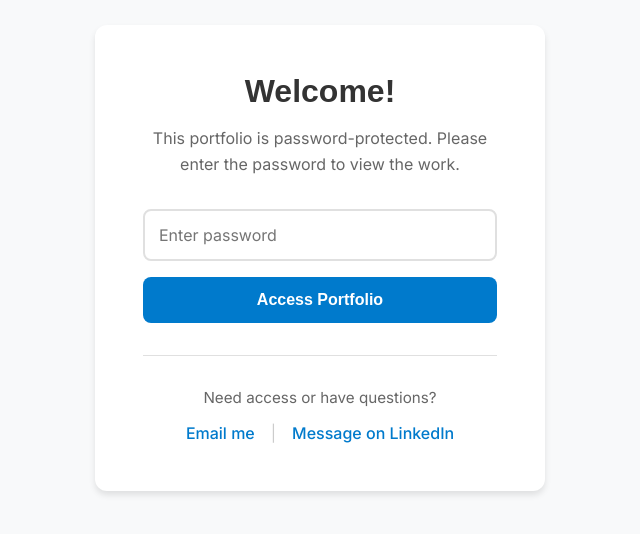
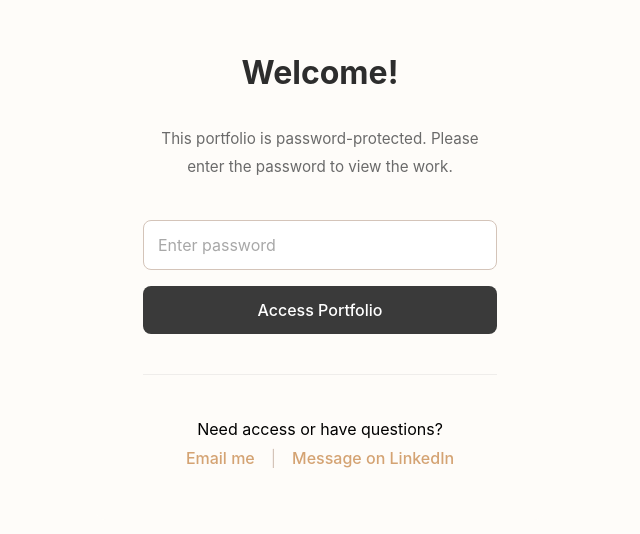
Before and after one commit to rochenc/portfolio-website, a plain HTML site: page login.html in a window 1280 px wide. Shown: the part 142-676 px from the top of the page, without its empty margins (320-960 px from the left). Drawn offline with Linux system fonts and the light colour scheme; a web font is replaced by a local one.

Commit message:
Update login page with modern design and warm colors

```diff
--- a/login.html
+++ b/login.html
@@ -15,77 +15,86 @@
         }
 
         body {
-            font-family: 'Inter', sans-serif;
-            background: #f8f9fa;
+            font-family: -apple-system, BlinkMacSystemFont, 'Segoe UI', 'Helvetica Neue', sans-serif;
+            background: #fefcf9;
             display: flex;
             align-items: center;
             justify-content: center;
             min-height: 100vh;
             padding: 2rem;
+            line-height: 1.8;
         }
 
         .login-container {
-            background: white;
+            background: #fefcf9;
             padding: 3rem;
             border-radius: 12px;
-            box-shadow: 0 4px 6px rgba(0, 0, 0, 0.1);
             max-width: 450px;
             width: 100%;
             text-align: center;
         }
 
         h1 {
-            font-family: 'Montserrat Condensed', sans-serif;
             font-size: 2rem;
-            margin-bottom: 1rem;
-            color: #333;
+            margin-bottom: 1.5rem;
+            color: #2d2d2d;
+            font-weight: 700;
         }
 
         .subtitle {
-            color: #666;
-            margin-bottom: 2rem;
-            line-height: 1.6;
+            color: #6a6a6a;
+            margin-bottom: 2.5rem;
+            line-height: 1.8;
+            font-size: 0.95rem;
         }
 
         .password-form {
-            margin-bottom: 2rem;
+            margin-bottom: 2.5rem;
         }
 
         input[type="password"] {
             width: 100%;
             padding: 0.875rem;
             font-size: 1rem;
-            border: 2px solid #e0e0e0;
+            border: 1px solid #d4c4b9;
             border-radius: 8px;
-            font-family: 'Inter', sans-serif;
-            transition: border-color 0.3s;
+            font-family: inherit;
+            transition: all 0.3s;
+            background: white;
+            color: #3a3a3a;
+        }
+
+        input[type="password"]::placeholder {
+            color: #a8a8a8;
         }
 
         input[type="password"]:focus {
             outline: none;
-            border-color: #007acc;
+            border-color: #d4a373;
+            box-shadow: 0 0 0 3px rgba(212, 163, 115, 0.1);
         }
 
         button {
             width: 100%;
             padding: 0.875rem;
             margin-top: 1rem;
-            background: #007acc;
+            background: #3a3a3a;
             color: white;
             border: none;
             border-radius: 8px;
             font-size: 1rem;
-            font-weight: 600;
+            font-weight: 500;
             cursor: pointer;
-            transition: background 0.3s;
+            transition: all 0.3s;
+            font-family: inherit;
         }
 
         button:hover {
-            background: #005fa3;
+            background: #2d2d2d;
         }
 
         .error-message {
-            color: #d32f2f;
+            color: #c84242;
             margin-top: 1rem;
             font-size: 0.9rem;
             display: none;
@@ -96,12 +105,13 @@
         }
 
         .contact-section {
-            padding-top: 2rem;
-            border-top: 1px solid #e0e0e0;
+            padding-top: 2.5rem;
+            border-top: 1px solid rgba(61, 61, 61, 0.08);
+        }
         }
 
         .contact-section p {
-            color: #666;
+            color: #6a6a6a;
             margin-bottom: 1rem;
             font-size: 0.95rem;
         }
@@ -114,15 +124,14 @@
         }
 
         .contact-links a {
-            color: #007acc;
+            color: #d4a373;
             text-decoration: none;
             font-weight: 500;
             transition: color 0.3s;
         }
 
         .contact-links a:hover {
-            color: #005fa3;
-            text-decoration: underline;
+            color: #c4933d;
         }
 
         @media (max-width: 480px) {
@@ -159,7 +168,7 @@
             <p>Need access or have questions?</p>
             <div class="contact-links">
                 <a href="mailto:rchen02@risd.edu">Email me</a>
-                <span style="color: #ccc;">|</span>
+                <span style="color: #d4c4b9;">|</span>
                 <a href="https://www.linkedin.com/in/ruobing-chen/" target="_blank">Message on LinkedIn</a>
             </div>
         </div>
```
